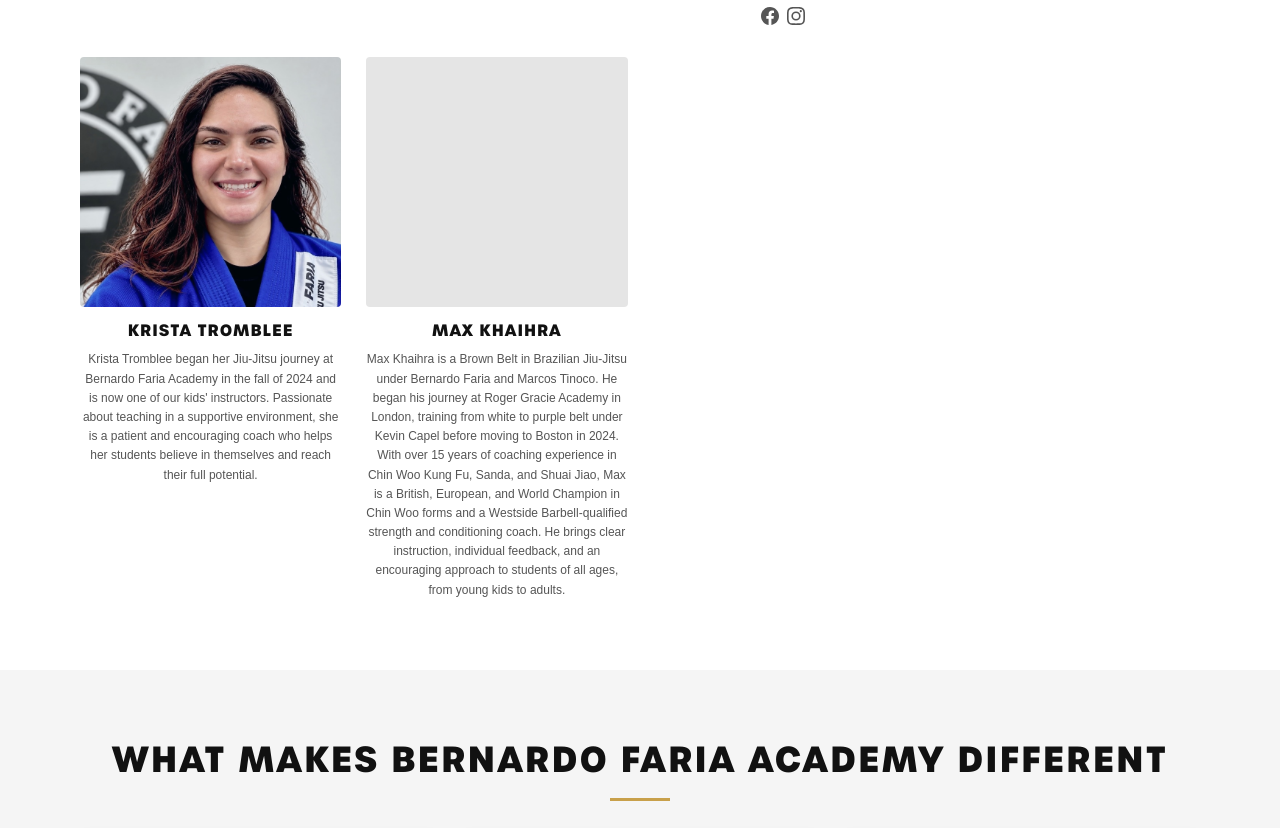
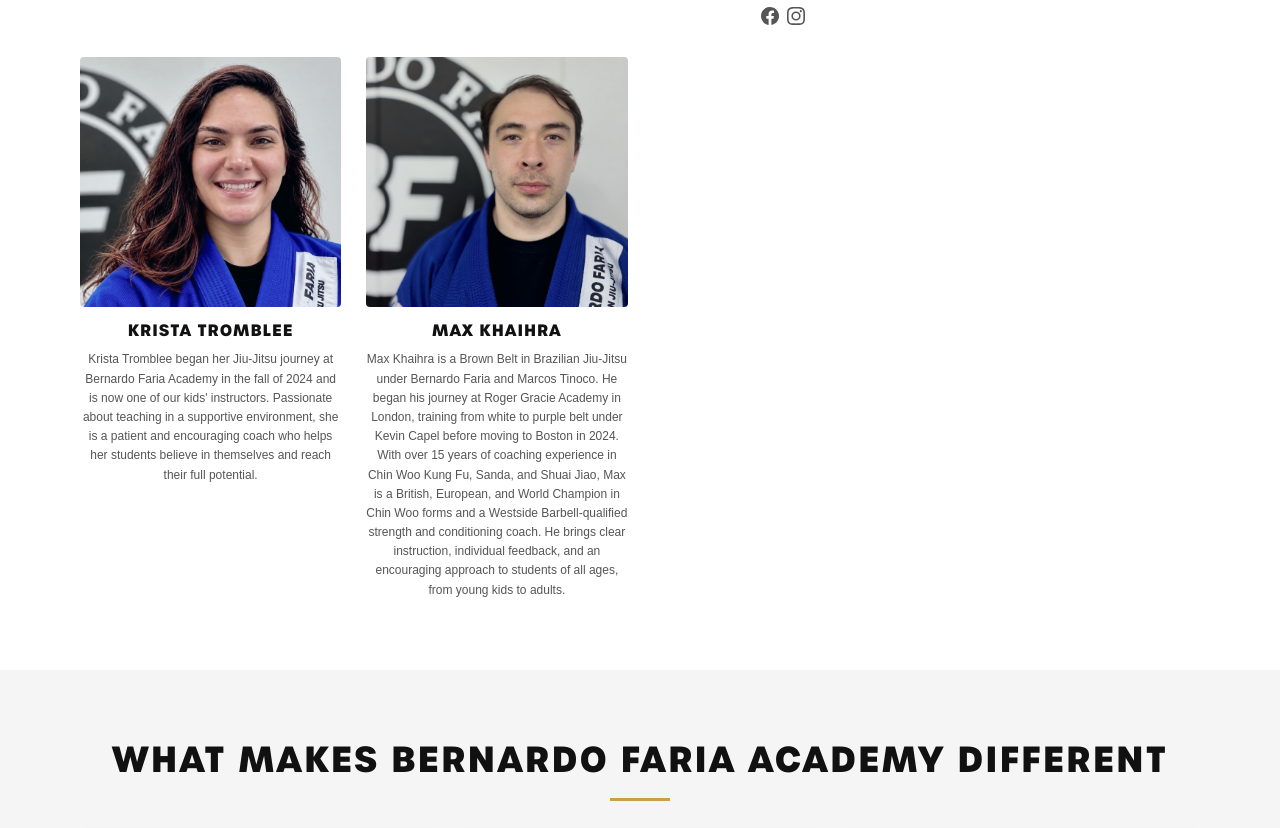
Before and after one commit to teamvasta/bernardofaria-academy, a plain HTML site: page about.html in a window 1280 px wide. Shown: the part 1818-2646 px from the top of the page. Drawn offline with Linux system fonts and the light colour scheme; files whose address does not match are found by name; a web font is replaced by a local one.

Commit message:
About page: add Max Khaihra's photo

```diff
--- a/about.html
+++ b/about.html
@@ -172,8 +172,7 @@
           <p class="instructor-card__bio">Krista Tromblee began her Jiu-Jitsu journey at Bernardo Faria Academy in the fall of 2024 and is now one of our kids' instructors. Passionate about teaching in a supportive environment, she is a patient and encouraging coach who helps her students believe in themselves and reach their full potential.</p>
         </div>
         <div class="instructor-card">
-          <!-- TODO: replace this grey placeholder with Max's photo once available -->
-          <div class="instructor-card__photo" style="background:#e5e5e5;" role="img" aria-label="Photo coming soon"></div>
+          <img class="instructor-card__photo" src="images/instructor-max.jpg" alt="Max Khaihra">
           <h3 class="instructor-card__name">Max Khaihra</h3>
           <p class="instructor-card__bio">Max Khaihra is a Brown Belt in Brazilian Jiu-Jitsu under Bernardo Faria and Marcos Tinoco. He began his journey at Roger Gracie Academy in London, training from white to purple belt under Kevin Capel before moving to Boston in 2024. With over 15 years of coaching experience in Chin Woo Kung Fu, Sanda, and Shuai Jiao, Max is a British, European, and World Champion in Chin Woo forms and a Westside Barbell-qualified strength and conditioning coach. He brings clear instruction, individual feedback, and an encouraging approach to students of all ages, from young kids to adults.</p>
         </div>
```
Also changed, not shown: images/instructor-max.jpg (added).
